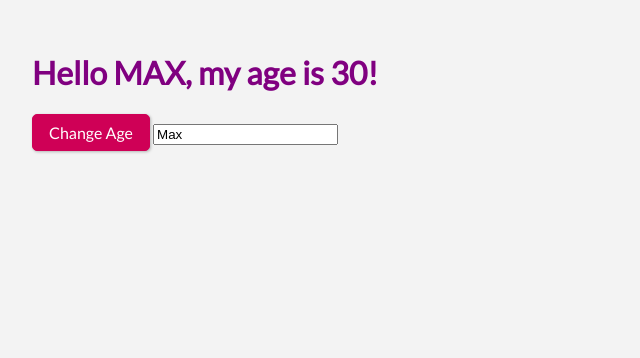
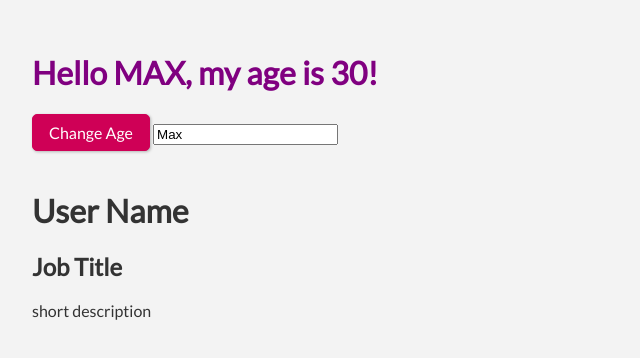
Before and after one commit to ninrod/svelte, a Svelte app: page / in a window 1280 px wide. Shown: the top 358 px of the page, without its empty margins (0-640 px from the left). Built offline with nearby package versions, Linux system fonts and the light colour scheme.

Commit message:
lesson 15: multiple components

```diff
--- a/src/App.svelte
+++ b/src/App.svelte
@@ -1,4 +1,6 @@
 <script>
+ import ContactCard from './ContactCard.svelte';
+
  let name = 'Max';
  let age = 30;
 
@@ -19,3 +21,5 @@
 <h1>Hello {upper}, my age is {age}!</h1>
 <button on:click="{incrementAge}">Change Age</button>
 <input type="text" bind:value="{name}"/>
+
+<ContactCard/>
--- /dev/null
+++ b/src/ContactCard.svelte
@@ -0,0 +1,22 @@
+<script>
+
+</script>
+
+<style>
+
+</style>
+
+<div>
+  <header>
+    <div>
+      <img src="" alt=""/>
+    </div>
+    <div>
+      <h1>User Name</h1>
+      <h2>Job Title</h2>
+    </div>
+  </header>
+  <div>
+    <p>short description</p>
+  </div>
+</div>
```
